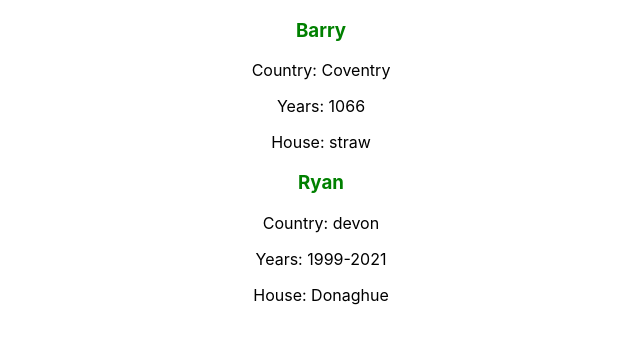
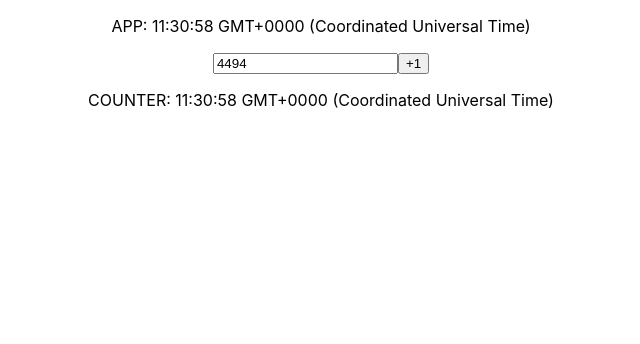
Before and after one commit to JHarry444/BAE12-React, a React (Create React App) app: page / in a window 1280 px wide. Shown: the top 344 px of the page, without its empty margins (319-959 px from the left). Built offline with nearby package versions, Linux system fonts and the light colour scheme.

Commit message:
added state

```diff
--- a/src/App.js
+++ b/src/App.js
@@ -1,23 +1,12 @@
 import './App.css';
-import Swapi from './components/faff/Swapi';
-import Footer from './components/Footer';
-import Header from './components/Header';
-import King from './components/King';
-import MyComponent from './components/props/MyComponent';
-import Person from './components/props/Person';
+import Counter from './components/state/Counter';
 
 const App = () => {
 
   return (
     <div className="App">
-      {/* <Header/>
-      <Person name="Jordan" age={27} jobTitle="Herder of cats"/>
-      <Person name="Seb" age={24} jobTitle="Peddler of conspiracies"/>
-      <Person/>
-      <Footer/> */}
-      {/* <MyComponent/> */}
-      <King nm="Barry" ctry="Coventry" yrs="1066" hse="straw"/>
-      <King nm="Ryan" ctry="devon" yrs="1999-2021" hse="Donaghue"/>
+      <p>APP: {new Date().toTimeString()}</p>
+      <Counter/>
     </div>
   );
 }
--- /dev/null
+++ b/src/components/state/Counter.jsx
@@ -0,0 +1,18 @@
+import { useState } from "react";
+
+const Counter = () => {
+
+    const [count, setCount] = useState(4494);
+
+    const increment = () => setCount(count + 1);
+
+    return (
+        <>
+            <input type="number" readOnly value={count}/>
+            <button onClick={increment}>+1</button>
+            <p>COUNTER: {new Date().toTimeString()}</p>
+        </>
+    )
+}
+
+export default Counter;
```
